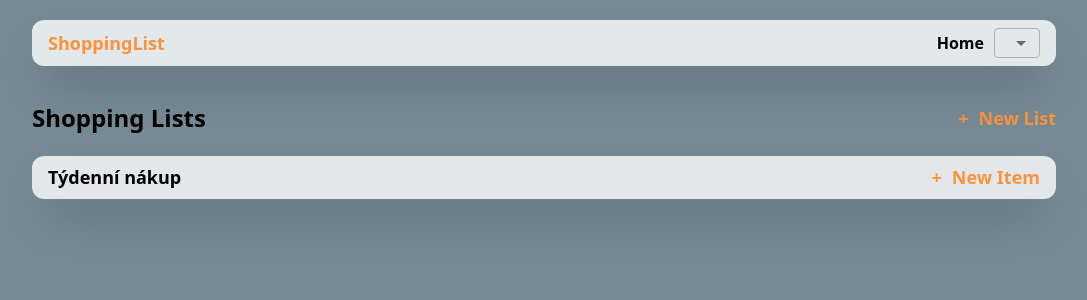
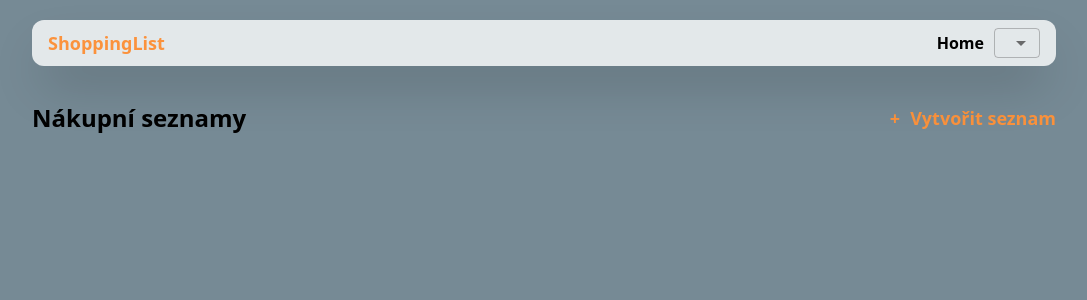
Before and after one commit to dannyseiner/UUBFSY2023-2, a React (Create React App) app in the folder frontend/: page / in a window 1280 px wide. Shown: the top 300 px of the page, without its empty margins (96-1183 px from the left). Built offline with nearby package versions, Linux system fonts and the light colour scheme.

Commit message:
shoppingList context, permissions

```diff
--- a/frontend/src/Router.tsx
+++ b/frontend/src/Router.tsx
@@ -1,23 +1,31 @@
 import { BrowserRouter, Route, Routes } from "react-router-dom";
+
 import Layout from "./layout/Main";
+
 import Homepage from "./pages/Homepage";
-import { UserContext, UserProvider } from "./context/UserContext";
-import { User } from "./types/user";
 import ShoppingList from "./pages/Homepage/[list]";
+import CreateShoppingList from "./pages/create";
 
-function App() {
+import { UserProvider } from "./context/UserContext";
+import { ShoppingListProvider } from "./context/ShoppingLists";
+
+
+function Router() {
   return (
     <BrowserRouter>
       <UserProvider>
+        <ShoppingListProvider>
           <Layout>
             <Routes>
               <Route path="/" element={<Homepage />} />
+              <Route path="/list/create" element={<CreateShoppingList />} />
               <Route path="/list/:listUuid" element={<ShoppingList />} />
             </Routes>
           </Layout>
+        </ShoppingListProvider>
       </UserProvider>
     </BrowserRouter>
   );
 }
 
-export default App;
+export default Router;
--- a/frontend/src/components/List/ListAdminPanel/index.tsx
+++ b/frontend/src/components/List/ListAdminPanel/index.tsx
@@ -7,6 +7,8 @@ import GroupIcon from "@mui/icons-material/Group";
 import SettingsIcon from "@mui/icons-material/Settings";
 import AddBoxIcon from "@mui/icons-material/AddBox";
 import DoneIcon from "@mui/icons-material/Done";
+import { DeleteOutline } from '@mui/icons-material';
+import { ShoppingListsContext } from '../../../context/ShoppingLists';
 
 type AdminPanelProps = {
     isEditingName: boolean;
@@ -25,6 +27,8 @@ type AdminPanelProps = {
 
 export default function ListAdminPanel({ isEditingName, setIsEditingName, listName, setListName, newItem, handleLeaveList, hanndleNewItemChange, handleAddItem, list, setShowUserEdit, handleNameChange }: AdminPanelProps) {
     const { user } = useContext(UserContext);
+    const { shoppingLists, setShoppingLists } = useContext(ShoppingListsContext)
+
     return (
         <div>
             <div className={"flex items-center justify-between"}>
--- /dev/null
+++ b/frontend/src/context/ShoppingLists.tsx
@@ -0,0 +1,24 @@
+import React, { createContext, useState } from "react";
+import { List } from "../types/list";
+
+type ShoppingListContext = {
+    shoppingLists: List[];
+    setShoppingLists: (List: List[]) => void;
+};
+
+const defaultShoppingListContext: ShoppingListContext = {
+    shoppingLists: [],
+    setShoppingLists: () => { },
+};
+
+export const ShoppingListsContext = createContext<ShoppingListContext>(defaultShoppingListContext);
+
+export const ShoppingListProvider = ({ children }: { children: React.ReactNode }) => {
+    const [shoppingLists, setShoppingLists] = useState<List[]>([]);
+
+    return (
+        <ShoppingListsContext.Provider value={{ shoppingLists, setShoppingLists }}>
+            {children}
+        </ShoppingListsContext.Provider>
+    );
+};
--- a/frontend/src/index.tsx
+++ b/frontend/src/index.tsx
@@ -1,8 +1,8 @@
 import ReactDOM from "react-dom/client";
-import App from "./Router";
+import Router from "./Router";
 import "./styles/index.css";
 
 const root = ReactDOM.createRoot(
   document.getElementById("root") as HTMLElement
 );
-root.render(<App />);
+root.render(<Router />);
--- a/frontend/src/layout/Main/index.tsx
+++ b/frontend/src/layout/Main/index.tsx
@@ -1,7 +1,22 @@
-import React from "react";
+import React, { useContext, useEffect } from "react";
 import Navbar from "../../components/Navbar";
+import { useLocation } from "react-router-dom";
+import { UserContext } from "../../context/UserContext";
+
+const onlyAuth = ["/list/create", "/list/"];
 
 export default function Layout({ children }: { children: React.ReactNode }) {
+  const { user } = useContext(UserContext)
+  const location = useLocation()
+
+  useEffect(() => {
+    if (!user) {
+      if (onlyAuth.includes(location.pathname)) {
+        alert("Pouze pro přihlášené uživatele.");
+        window.location.href = "/";
+      }
+    }
+  }, [location])
   return (
     <div>
       <Navbar />
--- a/frontend/src/pages/Homepage/[list].tsx
+++ b/frontend/src/pages/Homepage/[list].tsx
@@ -14,8 +14,10 @@ import PersonRemoveIcon from "@mui/icons-material/PersonRemove";
 import PersonAddIcon from "@mui/icons-material/PersonAdd";
 import ListAdminPanel from "../../components/List/ListAdminPanel";
 import FilterMenu from "../../components/List/Filters";
+import { ShoppingListsContext } from "../../context/ShoppingLists";
 
 export default function ShoppingList() {
+  const { shoppingLists, setShoppingLists } = useContext(ShoppingListsContext);
   const { user } = useContext(UserContext);
   const { listUuid } = useParams();
   const [list, setList] = useState<List>();
@@ -34,8 +36,8 @@ export default function ShoppingList() {
     setNewItem(e.target.value);
 
   useEffect(() => {
-    if (listUuid) {
-      const list = mockLists.find((list) => list.uuid === listUuid);
+    if (listUuid && shoppingLists) {
+      const list = shoppingLists.find((list) => list.uuid === listUuid);
       if (list) {
         setList(list);
       } else {
@@ -44,6 +46,20 @@ export default function ShoppingList() {
       }
     }
   }, [listUuid]);
+
+  // SAVE LIST TO CONTEXT
+  useEffect(() => {
+    if (list) {
+      const _lists = shoppingLists.map((_list) => {
+        if (_list.uuid === list.uuid) {
+          return list
+        } else {
+          return _list
+        }
+      })
+      setShoppingLists(_lists)
+    }
+  }, [list])
 
   useEffect(() => {
     if (list && list.name) {
--- a/frontend/src/pages/Homepage/index.tsx
+++ b/frontend/src/pages/Homepage/index.tsx
@@ -1,47 +1,64 @@
-import { useState } from "react";
+import { useContext, useEffect, useState } from "react";
 import { mockLists } from "../../data/lists";
 import { List } from "../../types/list";
-import { Link, redirect } from "react-router-dom";
+import { Link } from "react-router-dom";
+import { ShoppingListsContext } from "../../context/ShoppingLists";
+import { UserContext } from "../../context/UserContext";
 
 export default function Homepage() {
+  const { shoppingLists, setShoppingLists } = useContext(ShoppingListsContext)
   const [lists, setLists] = useState<List[]>(mockLists);
+  const { user } = useContext(UserContext)
+
+  const handleDeleteShoppingList = (list: List) => {
+    if (window.confirm("Přejete si smazat list?")) {
+      const _lists = shoppingLists.filter((_list) => _list.uuid !== list.uuid)
+      setShoppingLists(_lists)
+      alert("List smazán")
+    }
+  }
+
+  useEffect(() => {
+    const _lists = shoppingLists.filter((list) => list.owner.uuid === user?.uuid || list.users.find((user) => user.uuid === user?.uuid))
+    setLists(_lists)
+  }, [shoppingLists, user])
 
   return (
     <div>
       <div className={"flex justify-center"}>
         <div className={"w-[80%] flex flex-col gap-[20px]"}>
           <div className={"flex justify-between"}>
-            <p className={"text-[24px] font-bold"}>Shopping Lists</p>
+            <p className={"text-[24px] font-bold"}>Nákupní seznamy</p>
             <div className={"flex gap-[10px]"}>
               <div className={"flex items-center gap-[10px] cursor-pointer"}>
                 <p className={"text-[18px] font-bold text-orange-400"}>+</p>
-                <p className={"text-[18px] font-bold text-orange-400"}>
-                  New List
-                </p>
+                <Link className={"text-[18px] font-bold text-orange-400"} to={"/list/create"}>
+                  Vytvořit seznam
+                </Link>
               </div>
             </div>
           </div>
           <div className={"flex flex-col gap-[10px]"}>
-            {lists.map((list, index) => (
-              <Link
-                to={`/list/${list.uuid}`}
+            {shoppingLists && user && lists.map((list, index) => (
+              <div
                 key={index}
                 className={
                   "flex items-center justify-between bg-[rgba(255,255,255,0.8)] shadow-2xl px-4 py-2 rounded-xl"
                 }
               >
-                <p className={"text-[18px] font-bold"}>{list.name}</p>
-                <div className={"flex gap-[10px]"}>
+                <Link className={"text-[18px] font-bold"} to={`/list/${list.uuid}`}>{list.name}</Link>
+                {list.owner.uuid === user.uuid && (
+                  <div className={"flex gap-[10px]"} onClick={() => handleDeleteShoppingList(list)}>
                     <div
                       className={"flex items-center gap-[10px] cursor-pointer"}
                     >
-                    <p className={"text-[18px] font-bold text-orange-400"}>+</p>
                       <p className={"text-[18px] font-bold text-orange-400"}>
-                      New Item
+                        Smazat
                       </p>
                     </div>
                   </div>
-              </Link>
+                )}
+              </div>
             ))}
           </div>
         </div>
--- /dev/null
+++ b/frontend/src/pages/create.tsx
@@ -0,0 +1,52 @@
+import React, { useContext, useState } from 'react'
+import { ShoppingListsContext } from '../context/ShoppingLists'
+import { List } from '../types/list'
+import { UserContext } from '../context/UserContext'
+
+import KeyboardReturnIcon from '@mui/icons-material/KeyboardReturn';
+import { Link } from 'react-router-dom';
+
+export default function CreateShoppingList() {
+    const { shoppingLists, setShoppingLists } = useContext(ShoppingListsContext)
+    const { user } = useContext(UserContext)
+    const [name, setName] = useState<string>("")
+    const handleNameChange = (e: React.ChangeEvent<HTMLInputElement>) => setName(e.target.value)
+
+    const handleAddList = () => {
+        if (name) {
+            if (user) {
+                const newList: List = {
+                    uuid: Math.random().toString(36).substr(2, 9),
+                    name,
+                    items: [],
+                    users: [],
+                    owner: user
+                }
+                setShoppingLists([...shoppingLists, newList])
+                setName("")
+                alert("List vytvořen")
+            } else {
+                alert("Přihlašte se")
+            }
+
+        } else {
+            alert("Vyplňte název listu")
+        }
+    }
+
+    return (
+        <div>
+            <div className={"flex justify-center"}>
+                <div className={"w-[300px] flex flex-col bg-white rounded-xl px-[20px] py-[40px] relative gap-[20px]"}>
+                    <div className={"absolute top-[10px] left-[10px]"}>
+                        <Link to={"/"}>
+                            <KeyboardReturnIcon />
+                        </Link>
+                    </div>
+                    <input type={"text"} value={name} onChange={handleNameChange} className={"border border-gray-300 px-4 py-2 rounded-md"} placeholder={"Název listu"} />
+                    <button onClick={() => handleAddList()}>Vytvořit</button>
+                </div>
+            </div>
+        </div>
+    )
+}
```
Also changed, not shown: 1 other file (tests, documents, lock files or other folders). Lines whose indentation alone changed are shown as unchanged.
